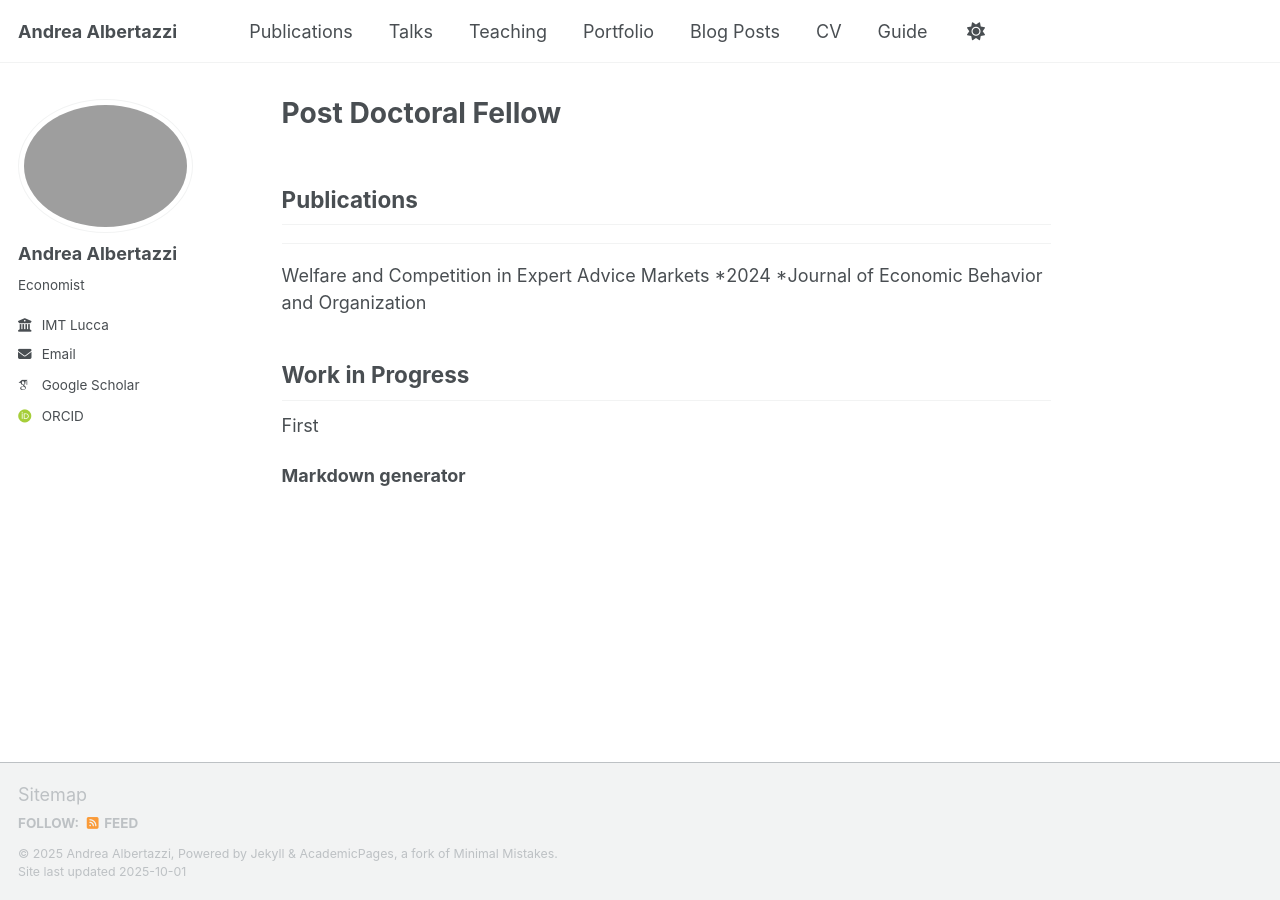
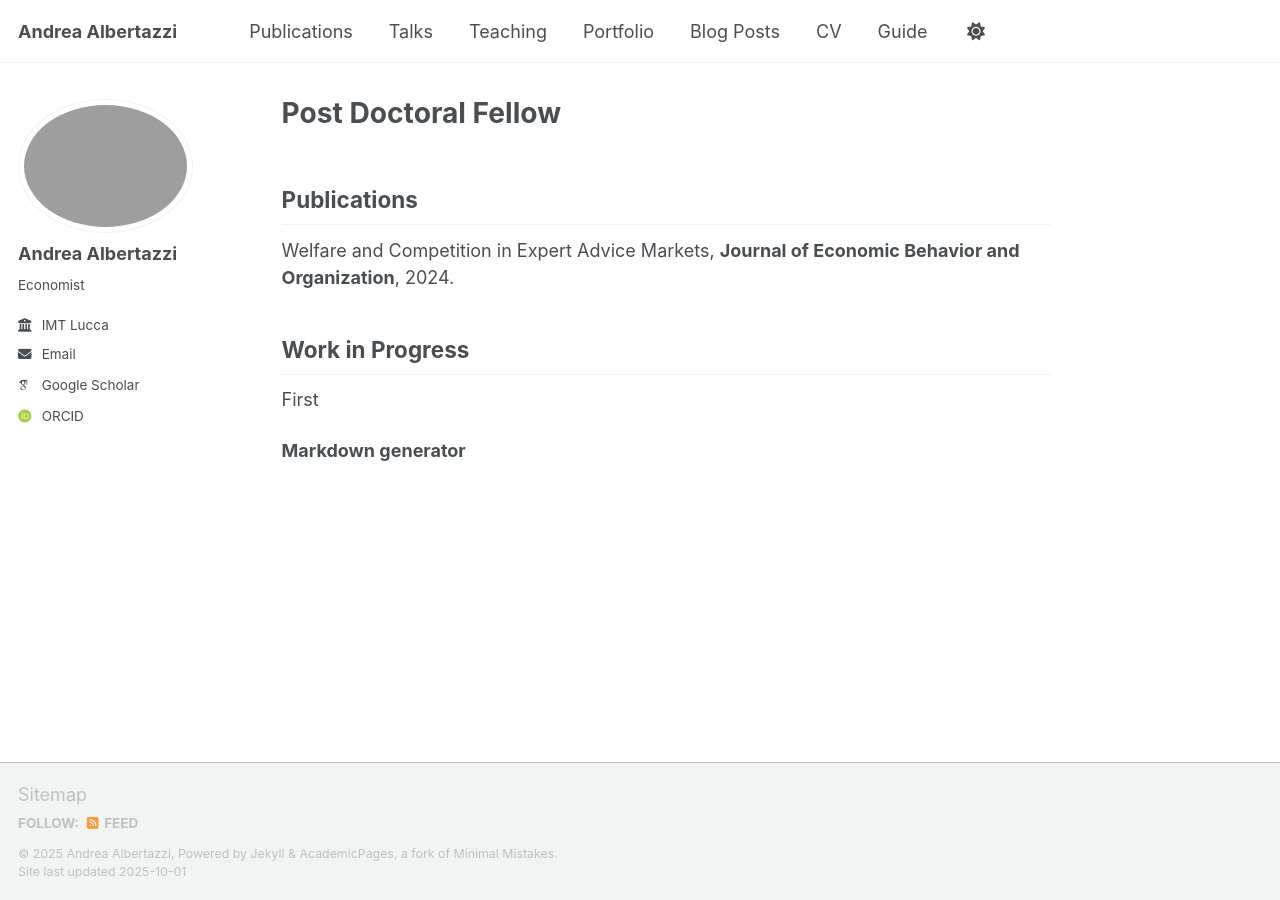
Before and after one commit to tazze87/tazze87.github.io, a Jekyll site: the page built from _pages/about.md, in a window 1280 px wide. Built offline with Jekyll 4.4.1, drawn with Linux system fonts in a browser that asks for light colours; some web fonts are replaced; a script that is not in the unit is left out.

```diff
--- a/_pages/about.md
+++ b/_pages/about.md
@@ -6,10 +6,7 @@ author_profile: true
 ---
 
 ## Publications
----
-Welfare and Competition in Expert Advice Markets
-*2024
-*Journal of Economic Behavior and Organization
+Welfare and Competition in Expert Advice Markets, **Journal of Economic Behavior and Organization**, 2024.
 
 ## Work in Progress
 First
```
